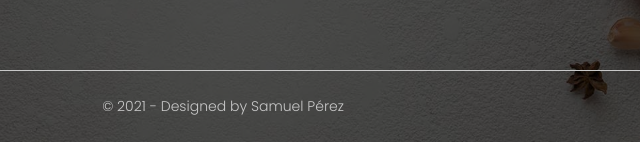
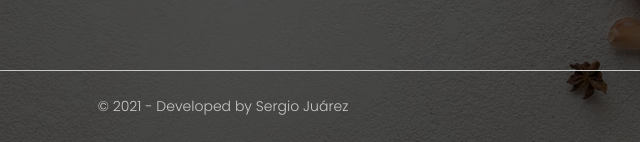
Before and after one commit to sergiojc90/restaurant-site, a plain HTML site: page index.html in a window 1280 px wide. Shown: the part 4025-4167 px from the top of the page, 417-1057 px from the left. Drawn offline with Linux system fonts and the light colour scheme.

Commit message:
Details in html

```diff
--- a/index.html
+++ b/index.html
@@ -388,7 +388,7 @@
         </div>
         <div class="row">
           <div class="copyright">
-            &copy; 2021 - Designed by Samuel Pérez
+            &copy; 2021 - Developed by Sergio Juárez
           </div>
         </div>
       </div>
```
